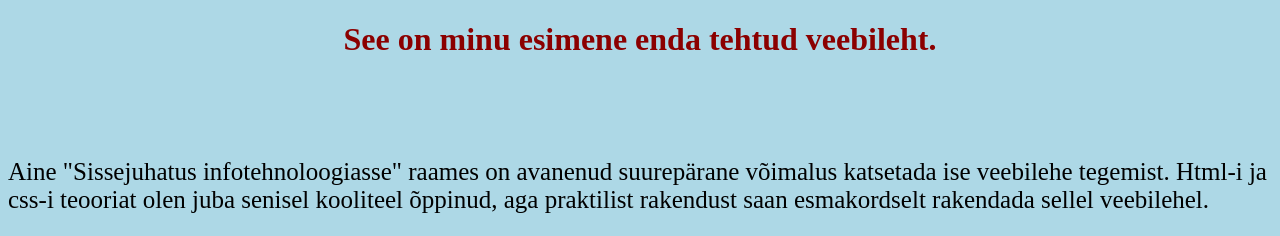
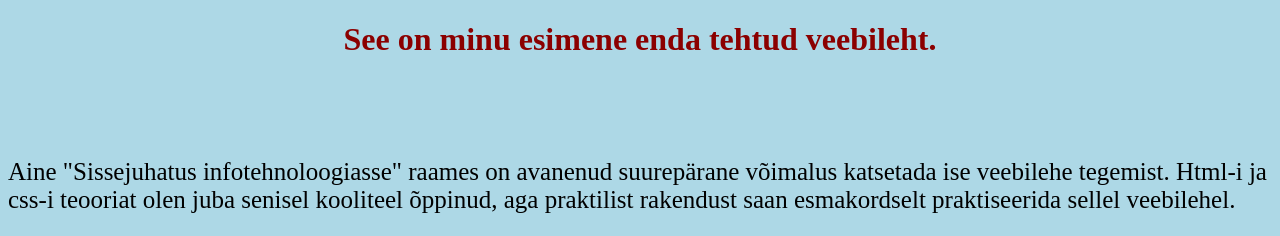
Before and after one commit to mahlakene/mahlakene.github.io, a plain HTML site: page index.html in a window 1280 px wide. Shown: the top 236 px of the page. Drawn offline with Linux system fonts and the light colour scheme.

Commit message:
Update index.html

```diff
--- a/index.html
+++ b/index.html
@@ -8,7 +8,7 @@
 <h1 style="color:darkred; text-align: center; margin-bottom: 100px">See on minu esimene enda tehtud veebileht.</h1>
 <p style="font-size:25px">Aine "Sissejuhatus infotehnoloogiasse" raames on avanenud suurepärane
 võimalus katsetada ise veebilehe tegemist. Html-i ja css-i teooriat olen juba senisel kooliteel õppinud, aga praktilist
-rakendust saan esmakordselt rakendada sellel veebilehel.</p>
+rakendust saan esmakordselt praktiseerida sellel veebilehel.</p>
 <style>
 table, th, td {
   border: 1px solid black;
```
